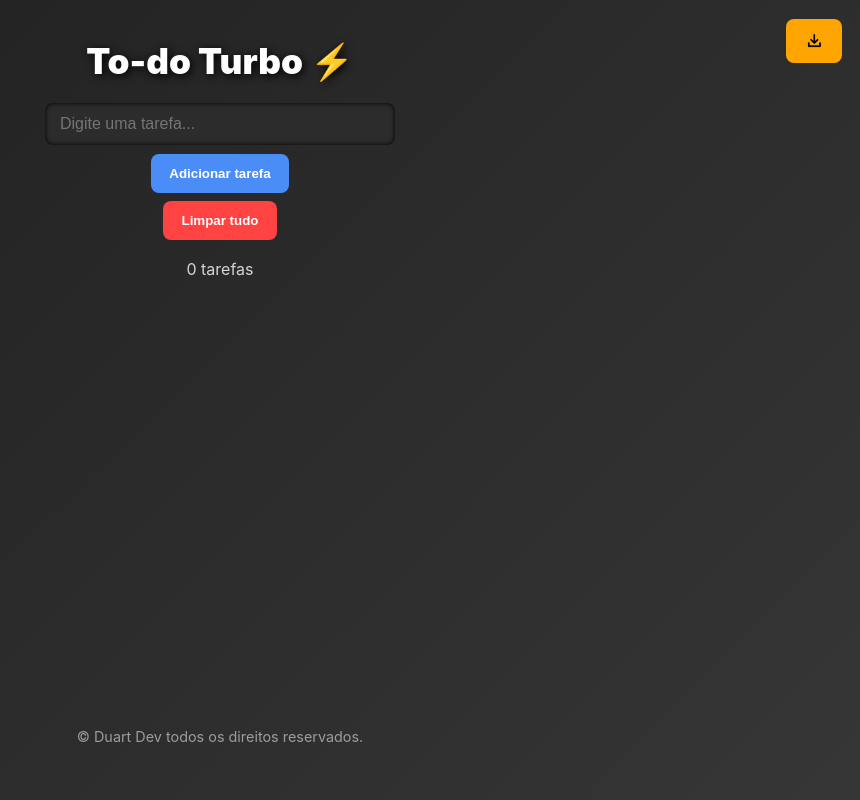
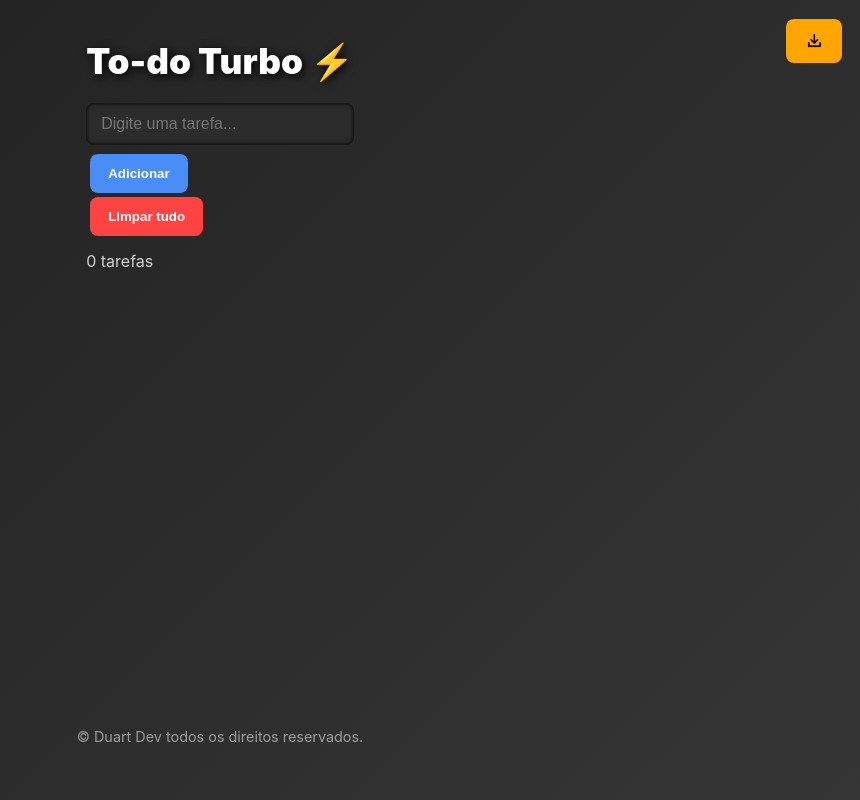
Before and after one commit to duartdevv/TURBO-TO-DO-LIST, a plain HTML site: page index.html in a window 1280 px wide. Shown: the whole page, without its empty margins (420-1280 px from the left). Drawn offline with Linux system fonts and the light colour scheme.

Commit message:
Update to-do-list visual html

```diff
--- a/index.html
+++ b/index.html
@@ -3,23 +3,33 @@
 <head>
   <meta charset="UTF-8">
   <title>To-do Turbo</title>
+  <link rel="shortcut icon" href="assets/favicon/To-do-list-website-icon.png" type="image/x-icon">
   <link rel="stylesheet" href="css/styles.css">
-  <link rel="shortcut icon" href="assets/favicon/To-do-list-website-icon.png" type="image/x-icon">
 </head>
 <body>
 
-  <h1>To-do Turbo ⚡</h1>
-  <button id="btnDownload" title="Fazer download das tarefas"><img src="assets/images/—Pngtree—file download icon_4647924.png" alt=""></button>
-  <input id="inputTask" type="text" title="Pressione ENTER para adicionar" autocomplete="off"  placeholder="Digite uma tarefa..." />
-  <button id="btnAdd" disabled title="Enter">Adicionar tarefa</button>
-  <button id="btnClearAll">Limpar tudo</button>
+  <main class="app">
+    <header>
+      <h1>To-do Turbo ⚡</h1>
+      <button id="btnDownload" title="Baixar tarefas">
+        <img src="assets/images/—Pngtree—file download icon_4647924.png">
+      </button>
+    </header>
 
-  <p id="stats">0 tarefas </p>
+    <section class="controls">
+      <input id="inputTask" type="text" placeholder="Digite uma tarefa..." autocomplete="off">
+      <button id="btnAdd" disabled>Adicionar</button>
+      <button id="btnClearAll" class="danger">Limpar tudo</button>
+      <p id="stats">0 tarefas</p>
+    </section>
 
-  <ul id="list"></ul>
+    <ul id="list"></ul>
+  </main>
+
   <footer>
     <p id="footer-text">© </p>
   </footer>
+
   <script src="js/app.js"></script>
 </body>
 </html>
```
